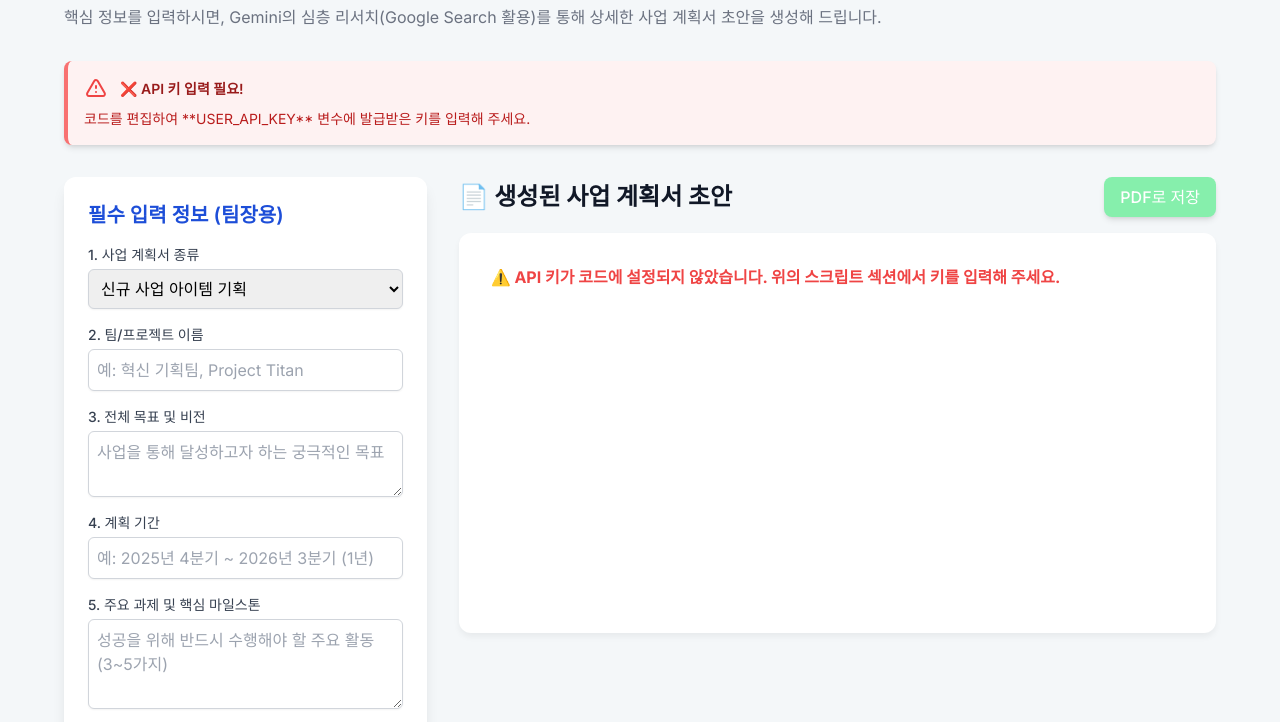
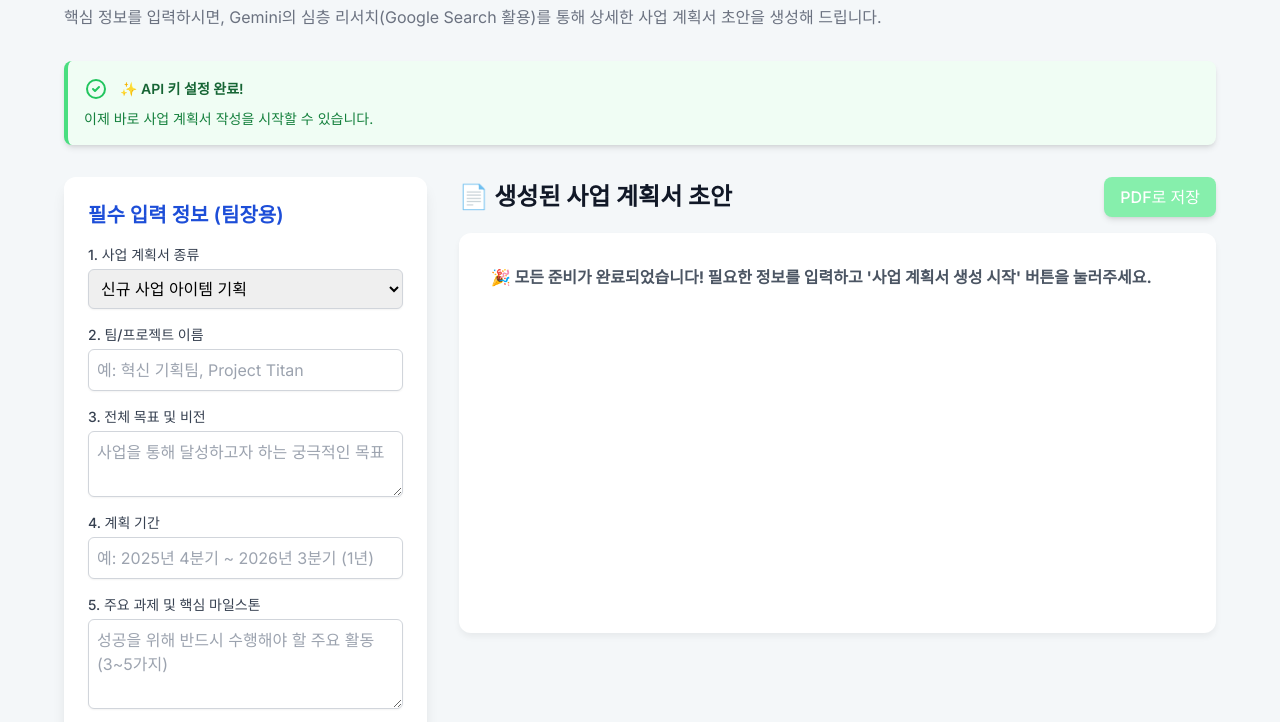
Before and after one commit to BethBae/business-plan-app, a plain HTML site: page index.html in a window 1280 px wide. Shown: the part 71-793 px from the top of the page. Drawn offline with nearby package versions, Linux system fonts and the light colour scheme.

Commit message:
Replace placeholder API key with actual key
Updated USER_API_KEY with the actual API key.

```diff
--- a/index.html
+++ b/index.html
@@ -171,7 +171,7 @@
         // ⚠️ 사용자 API 키 입력 섹션: 여기에 발급받으신 Gemini API 키를 큰따옴표 안에 넣어주세요.
         // 예: const USER_API_KEY = "AIzaSy...your_key_here";
         // =========================================================================================
-        const USER_API_KEY = "YOUR_API_KEY_HERE";
+        const USER_API_KEY = "AIzaSyCF97FLOy-6bA2Qw9K_a5fKaqkjq_nN8BE";
 
         // 환경 변수가 제공되는 경우 우선 사용하며, 아닐 경우 사용자 입력 키를 사용합니다.
         // '__api_key'는 Canvas 환경에서 자동으로 주입되는 변수입니다.
```
